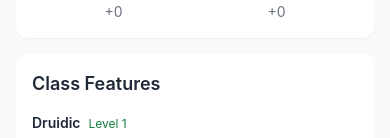
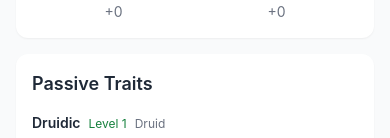
Before and after one commit to jaimerump/wildshape.me, a React Native app: screen / in a window 390 px wide. Shown: the part 702-840 px from the top of the page. Built offline with nearby package versions, Linux system fonts and the light colour scheme.

Commit message:
Separate Actions and Passives

```diff
--- /dev/null
+++ b/src/components/ClassActionsSection.tsx
@@ -0,0 +1,74 @@
+import React from 'react';
+import { Text, View } from 'react-native';
+
+import actions2014 from '../data/class_actions_2014.json';
+import actions2024 from '../data/class_actions_2024.json';
+import { ClassAction, DnDClass, Edition } from '../models';
+import { useDruidStore } from '../store/useDruidStore';
+import { getActiveClassActions } from '../utils/calculations/classFeatures';
+
+const CLASS_DEFS: Record<Edition, DnDClass> = {
+  '2014': {
+    name: 'Druid',
+    edition: '2014',
+    subclassUnlockLevel: 2,
+    traits: [],
+    actions: actions2014 as ClassAction[],
+  },
+  '2024': {
+    name: 'Druid',
+    edition: '2024',
+    subclassUnlockLevel: 3,
+    traits: [],
+    actions: actions2024 as ClassAction[],
+  },
+};
+
+export function ClassActionsSection() {
+  const edition = useDruidStore((s) => s.edition);
+  const druidLevel = useDruidStore((s) => s.druidLevel);
+  const druidCircle = useDruidStore((s) => s.druidCircle);
+
+  const activeActions = getActiveClassActions(
+    CLASS_DEFS[edition],
+    druidLevel,
+    druidCircle
+  );
+
+  const sortedActions = [...activeActions].sort((a, b) => {
+    if (a.levelRequirement !== b.levelRequirement) {
+      return a.levelRequirement - b.levelRequirement;
+    }
+    return a.name.localeCompare(b.name);
+  });
+
+  if (sortedActions.length === 0) return null;
+
+  return (
+    <View>
+      <Text className="text-lg font-semibold mb-4 text-gray-800">Actions</Text>
+      {sortedActions.map((action, index) => (
+        <View
+          key={action.name}
+          className={index > 0 ? 'border-t border-gray-100 mt-3 pt-3' : ''}
+        >
+          <View className="flex-row items-baseline gap-2 flex-wrap">
+            <Text className="font-semibold text-gray-800">{action.name}</Text>
+            <Text className="text-xs text-green-700">
+              Level {action.levelRequirement}
+            </Text>
+            <Text className="text-xs text-gray-500">
+              {action.subclass ?? action.className}
+            </Text>
+            <View className="bg-blue-100 rounded px-1.5 py-0.5">
+              <Text className="text-xs text-blue-700">{action.actionType}</Text>
+            </View>
+          </View>
+          <Text className="text-sm text-gray-600 mt-1">
+            {action.description}
+          </Text>
+        </View>
+      ))}
+    </View>
+  );
+}
--- a/src/components/ClassFeaturesSection.tsx
+++ b/src/components/PassiveTraitsSection.tsx
@@ -24,7 +24,7 @@ const CLASS_DEFS: Record<Edition, DnDClass> = {
   },
 };
 
-export function ClassFeaturesSection() {
+export function PassiveTraitsSection() {
   const edition = useDruidStore((s) => s.edition);
   const druidLevel = useDruidStore((s) => s.druidLevel);
   const druidCircle = useDruidStore((s) => s.druidCircle);
@@ -47,7 +47,7 @@ export function ClassFeaturesSection() {
   return (
     <View>
       <Text className="text-lg font-semibold mb-4 text-gray-800">
-        Class Features
+        Passive Traits
       </Text>
       {sortedTraits.map((trait, index) => (
         <View
@@ -59,6 +59,9 @@ export function ClassFeaturesSection() {
             <Text className="text-xs text-green-700">
               Level {trait.levelRequirement}
             </Text>
+            <Text className="text-xs text-gray-500">
+              {trait.subclass ?? trait.className}
+            </Text>
           </View>
           <Text className="text-sm text-gray-600 mt-1">
             {trait.description}
--- /dev/null
+++ b/src/data/class_actions_2014.json
@@ -0,0 +1,38 @@
+[
+  {
+    "source": "class",
+    "className": "Druid",
+    "subclass": "Circle of the Moon",
+    "levelRequirement": 2,
+    "name": "Combat Wild Shape",
+    "description": "You can Wild Shape as a Bonus Action.",
+    "actionType": "Bonus Action"
+  },
+  {
+    "source": "class",
+    "className": "Druid",
+    "subclass": "Circle of the Moon",
+    "levelRequirement": 2,
+    "name": "Combat Wild Shape: Heal",
+    "description": "While in Wild Shape you can expend one spell slot to regain 1d8 hip points per level of the spell slot expended.",
+    "actionType": "Bonus Action"
+  },
+  {
+    "source": "class",
+    "className": "Druid",
+    "subclass": "Circle of the Moon",
+    "levelRequirement": 10,
+    "name": "Elemental Wild Shape",
+    "description": "You can expend two uses of Wild Shape at the same time to transform into an air, earth, fire, or water elemental.",
+    "actionType": "Bonus Action"
+  },
+  {
+    "source": "class",
+    "className": "Druid",
+    "subclass": "Circle of the Moon",
+    "levelRequirement": 14,
+    "name": "Thousand Forms",
+    "description": "You can cast the Alter Self spell at will.",
+    "actionType": "Action"
+  }
+]
--- /dev/null
+++ b/src/data/class_actions_2024.json
@@ -0,0 +1,27 @@
+[
+  {
+    "source": "class",
+    "className": "Druid",
+    "subclass": "Circle of the Moon",
+    "levelRequirement": 10,
+    "name": "Elemental Wild Shape",
+    "description": "You can expend two uses of Wild Shape at the same time to transform into an air, earth, fire, or water elemental.",
+    "actionType": "Bonus Action"
+  },
+  {
+    "source": "class",
+    "className": "Druid",
+    "levelRequirement": 2,
+    "name": "Wild Companion",
+    "description": "As a Magic action you can expend a spell slot or a use of Wild Shape to cast the Find Familiar spell without Material components.",
+    "actionType": "Free Action"
+  },
+  {
+    "source": "class",
+    "className": "Druid",
+    "levelRequirement": 5,
+    "name": "Wild Resurgence",
+    "description": "Once on each of your turns, if you have no uses of Wild Shape left, you can give yourself one use by expending a spell slot (no action required). In addition, you can expend one use of Wild Shape (no action required) to give yourself a level 1 spell slot, but you can't do so again until you finish a Long Rest.",
+    "actionType": "Free Action"
+  }
+]
--- a/src/data/class_traits_2014.json
+++ b/src/data/class_traits_2014.json
@@ -16,7 +16,7 @@
   {
     "source": "class",
     "name": "Beast Spells",
-    "description": "You can cast spells while Wildshaped. You can perform the somatic and verbal components of spells, but you aren't able to provide material components.",
+    "description": "You can cast spells while Wild Shaped. You can perform the somatic and verbal components of spells, but you aren't able to provide material components.",
     "className": "Druid",
     "levelRequirement": 18
   },
@@ -26,5 +26,45 @@
     "description": "You can use your Wild Shape an unlimited number of times.",
     "className": "Druid",
     "levelRequirement": 20
+  },
+  {
+    "source": "class",
+    "name": "Natural Recovery",
+    "description": "During a short rest, you choose expended spell slots to recover. The spell slots can have a combined level that less than or equal to half of your druid level rounded up, and none of the slots can be 6th level or higher. You can't use this feature again until you finish a long rest.",
+    "className": "Druid",
+    "levelRequirement": 2,
+    "subclass": "Circle of the Land"
+  },
+  {
+    "source": "class",
+    "name": "Land's Stride",
+    "description": "Moving through nonmagical difficult terrain costs you no extra movement. You can pass through nonmagical plants without being slowed by them, and without taking damage from them if they have thorns, spines, or a similar hazard. You have advantage on saving throws against plants that are magically created or manipulated to impede movement, such as those created by the Entangle spell.",
+    "className": "Druid",
+    "levelRequirement": 6,
+    "subclass": "Circle of the Land"
+  },
+  {
+    "source": "class",
+    "name": "Nature's Ward",
+    "description": "You can't be charmed or frightened by elementals or fey, and you are immune to poison and disease.",
+    "className": "Druid",
+    "levelRequirement": 10,
+    "subclass": "Circle of the Land"
+  },
+  {
+    "source": "class",
+    "name": "Nature's Sanctuary",
+    "description": "When a beast or plant creature attacks you, that creature must make a Wisdom saving throw against your druid spell save DC. On a failed save, taht creature must choose a different target, or the attack automatically misses. On a successful save, the creature is immune to this effect for 24 hours. The creature is aware of this effect before it makes its attack against you.",
+    "className": "Druid",
+    "levelRequirement": 14,
+    "subclass": "Circle of the Land"
+  },
+  {
+    "source": "class",
+    "name": "Primal Strike",
+    "description": "Your attacks in Beast form count as magical for the purpose of overcoming resistance and immunity to nonmagical attacks and damage.",
+    "className": "Druid",
+    "levelRequirement": 6,
+    "subclass": "Circle of the Moon"
   }
 ]
--- a/src/data/class_traits_2024.json
+++ b/src/data/class_traits_2024.json
@@ -8,20 +8,6 @@
   },
   {
     "source": "class",
-    "name": "Wild Companion",
-    "description": "As a Magic action you can expend a spell slot or a use of Wild Shape to cast the Find Familiar spell without Material components.",
-    "className": "Druid",
-    "levelRequirement": 2
-  },
-  {
-    "source": "class",
-    "name": "Wild Resurgence",
-    "description": "Once on each of your turns, if you have no uses of Wild Shape left, you can give yourself one use by expending a spell slot (no action required). In addition, you can expend one use of Wild Shape (no action required) to give yourself a level 1 spell slot, but you can't do so again until you finish a Long Rest.",
-    "className": "Druid",
-    "levelRequirement": 5
-  },
-  {
-    "source": "class",
     "name": "Beast Spells",
     "description": "You can cast spells in Beast form, except for any spell that has a Material component with a cost specified or that consumes its Material component.",
     "className": "Druid",
--- a/src/models/index.ts
+++ b/src/models/index.ts
@@ -63,7 +63,7 @@ export type ProficiencyLevel = 'proficient' | 'expertise';
 /**
  * Action types
  */
-export type ActionType = 'Action' | 'Bonus Action' | 'Reaction';
+export type ActionType = 'Action' | 'Bonus Action' | 'Reaction' | 'Free Action';
 
 /**
  * Attack types
--- a/src/screens/CharacterSetupScreen.tsx
+++ b/src/screens/CharacterSetupScreen.tsx
@@ -2,7 +2,8 @@ import React from 'react';
 import { ScrollView, Text, View } from 'react-native';
 
 import { AbilityScoreInput } from '../components/AbilityScoreInput';
-import { ClassFeaturesSection } from '../components/ClassFeaturesSection';
+import { ClassActionsSection } from '../components/ClassActionsSection';
+import { PassiveTraitsSection } from '../components/PassiveTraitsSection';
 import { DruidCircleSelect } from '../components/DruidCircleSelect';
 import { EditionSelector } from '../components/EditionSelector';
 import { LevelInput } from '../components/LevelInput';
@@ -55,7 +56,11 @@ export function CharacterSetupScreen() {
       </View>
 
       <View className="bg-white rounded-xl p-4 mt-4 shadow-sm">
-        <ClassFeaturesSection />
+        <PassiveTraitsSection />
+      </View>
+
+      <View className="bg-white rounded-xl p-4 mt-4 shadow-sm">
+        <ClassActionsSection />
       </View>
     </ScrollView>
   );
```
